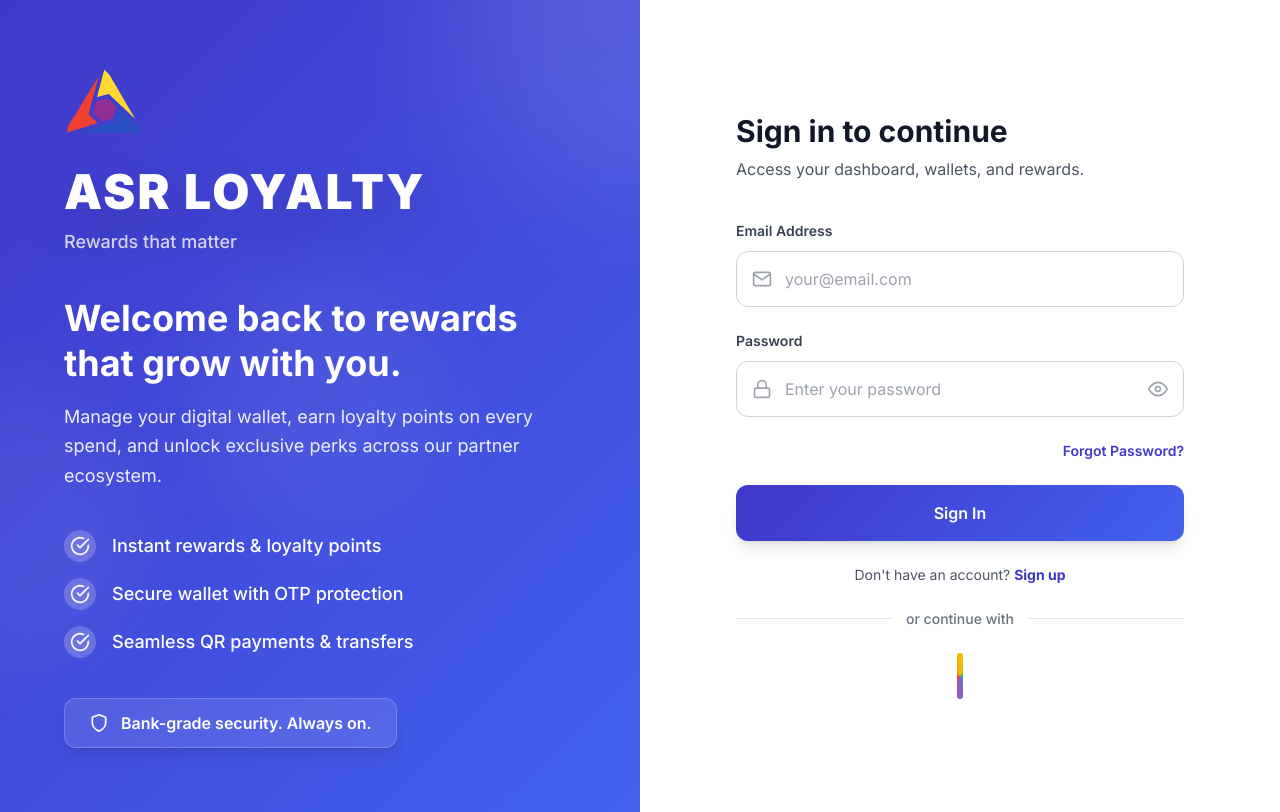
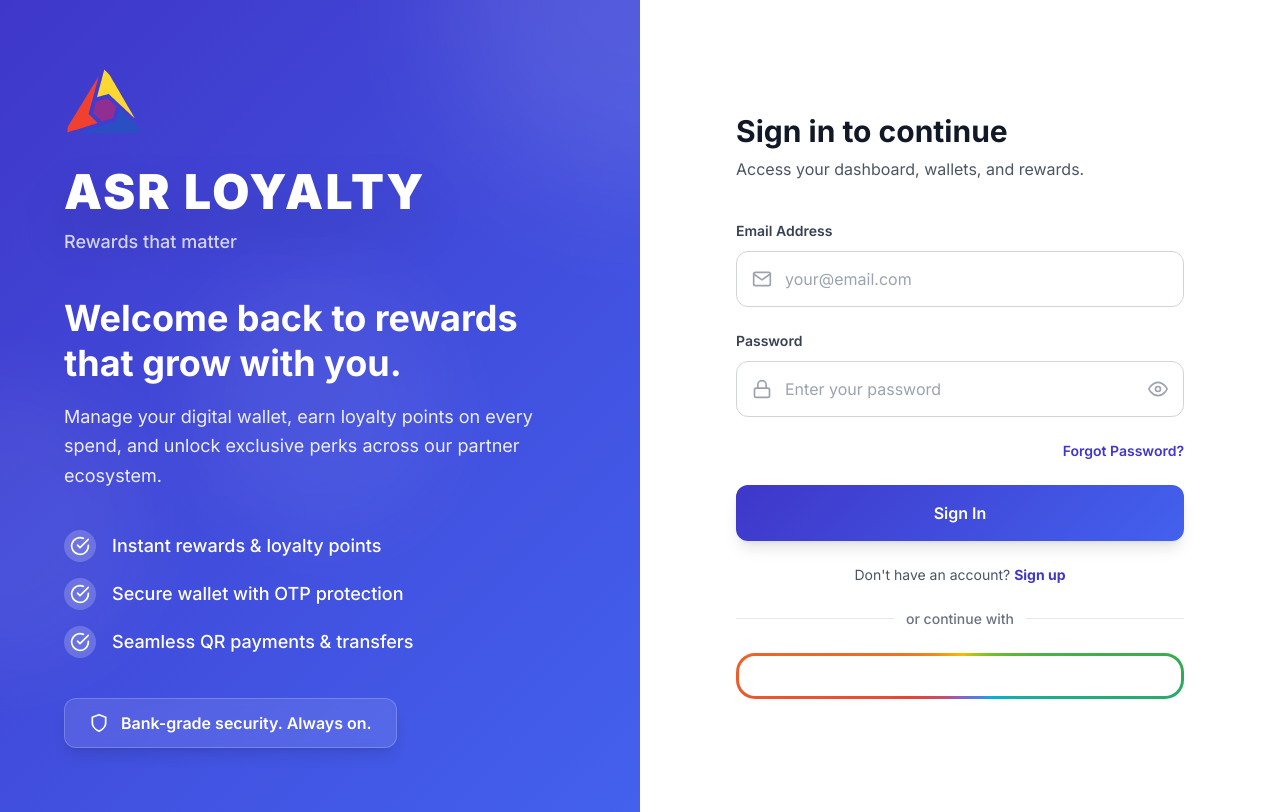
Before and after one commit to winterSix/Asr-loyalty-private, a Next.js app: page /login in a window 1280 px wide. Built offline with nearby package versions, Linux system fonts and the light colour scheme; no server answers.

Commit message:
Fixed the Google button

```diff
--- a/src/app/globals.css
+++ b/src/app/globals.css
@@ -224,7 +224,7 @@
 
 .google-animated-btn {
   position: relative;
-  display: inline-block;
+  display: block;
   border-radius: 19px;
   overflow: hidden;
 }
--- a/src/app/login/page.tsx
+++ b/src/app/login/page.tsx
@@ -436,7 +436,7 @@ export default function LoginPage() {
               </div>
             </div>
 
-            <div className="flex justify-center">
+            <div className="w-full">
               <GoogleLoginWrapper>
                 <GoogleLogin
                   onSuccess={(credentialResponse) => {
@@ -446,7 +446,10 @@ export default function LoginPage() {
                   }}
                   onError={() => toast.error('Google sign-in failed. Please try again.')}
                   useOneTap={false}
-                  width="300"
+                  width="400"
+                  text="signin_with"
+                  shape="rectangular"
+                  logo_alignment="left"
                 />
               </GoogleLoginWrapper>
             </div>
--- a/src/components/ui/GoogleLoginWrapper.tsx
+++ b/src/components/ui/GoogleLoginWrapper.tsx
@@ -12,8 +12,8 @@
  */
 export function GoogleLoginWrapper({ children }: { children: React.ReactNode }) {
     return (
-        <div className="google-animated-btn">
-            <div className="google-inner-bg">
+        <div className="google-animated-btn w-full">
+            <div className="google-inner-bg flex justify-center">
                 {children}
             </div>
         </div>
```
